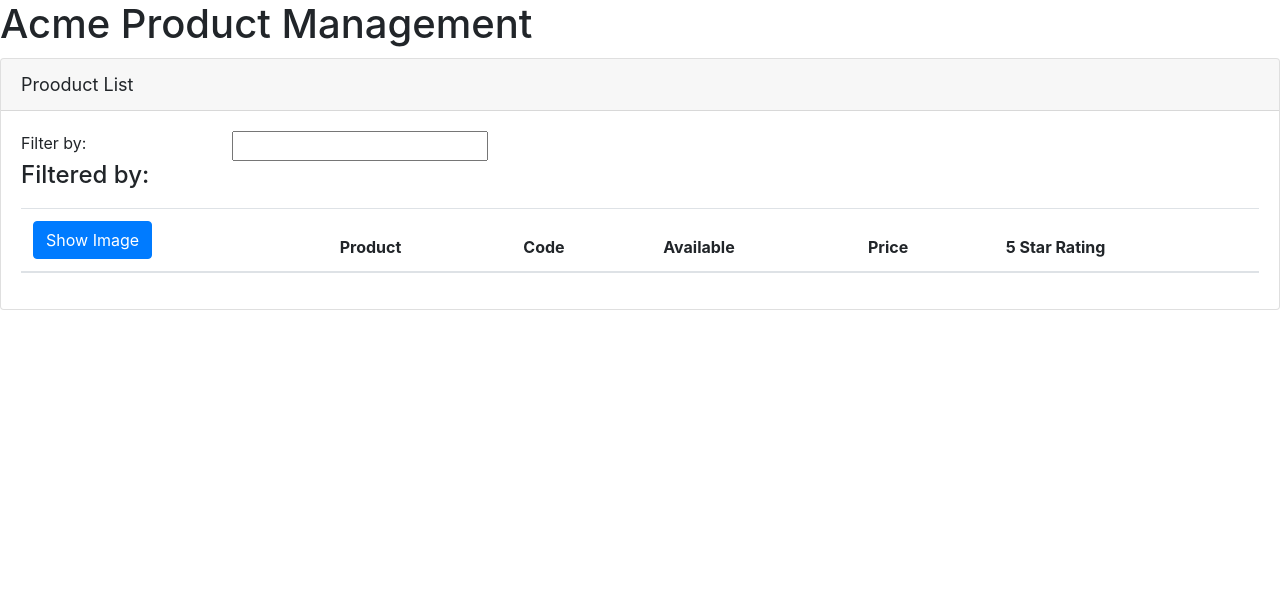
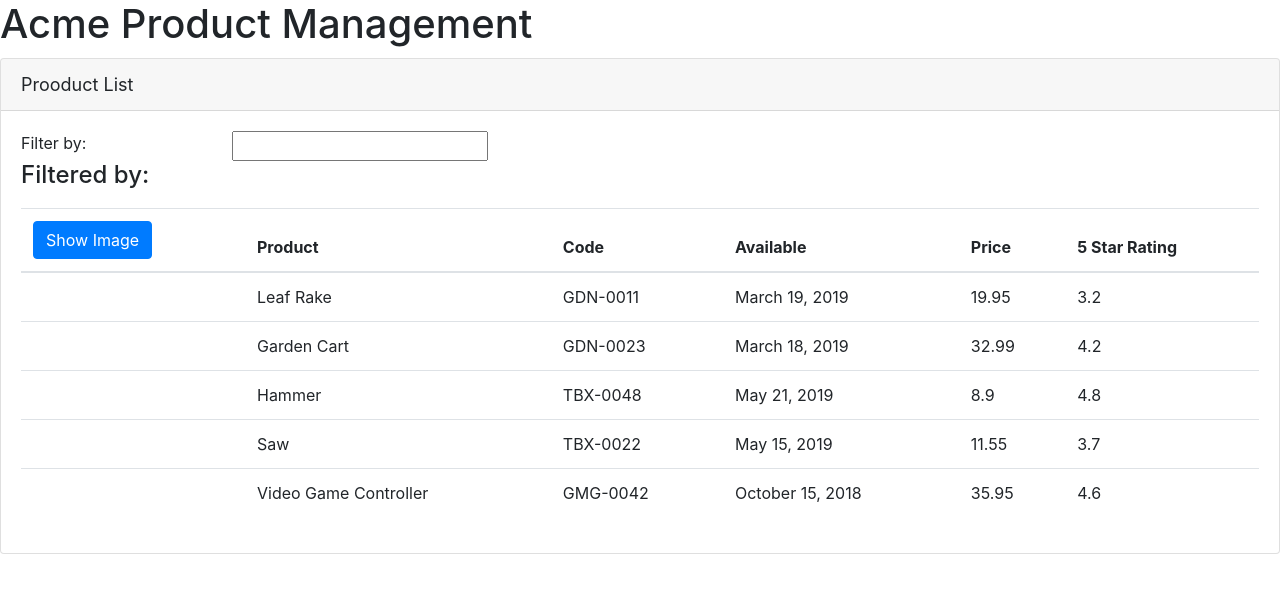
Before and after one commit to leon-mil/angular-getting-started, an Angular app: page / in a window 1280 px wide. Shown: the top 592 px of the page. Built offline with nearby package versions, Linux system fonts and the light colour scheme.

Commit message:
Added Logic with Directives

```diff
--- a/src/app/products/product-list.component.html
+++ b/src/app/products/product-list.component.html
@@ -11,7 +11,7 @@
           <div class='col-md-6'><h4>Filtered by: </h4></div>
         </div>
         <div class='table-responsive'>
-            <table class='table'>
+            <table class='table' *ngIf='products && products.length'>
               <thead>
                 <tr>
                   <th>
@@ -27,6 +27,14 @@
                 </tr>
               </thead>
               <tbody>
+                <tr *ngFor='let product of products'>
+                  <td></td>
+                  <td> {{ product.productName }} </td>
+                  <td> {{ product.productCode }} </td>
+                  <td> {{ product.releaseDate }} </td>
+                  <td> {{ product.price }} </td>
+                  <td> {{ product.starRating }}</td>
+                </tr>
               </tbody>
             </table>
         </div>
--- a/src/app/products/product-list.component.ts
+++ b/src/app/products/product-list.component.ts
@@ -7,4 +7,57 @@
 
 export class ProductListComponent {
     pageTitle = 'Prooduct List';
+    products: any[] =
+    [
+        {
+          productId: 1,
+          productName: 'Leaf Rake',
+          productCode: 'GDN-0011',
+          releaseDate: 'March 19, 2019',
+          description: 'Leaf rake with 48-inch wooden handle.',
+          price: 19.95,
+          starRating: 3.2,
+          imageUrl: 'assets/images/leaf_rake.png'
+        },
+        {
+          productId: 2,
+          productName: 'Garden Cart',
+          productCode: 'GDN-0023',
+          releaseDate: 'March 18, 2019',
+          description: '15 gallon capacity rolling garden cart',
+          price: 32.99,
+          starRating: 4.2,
+          imageUrl: 'assets/images/garden_cart.png'
+        },
+        {
+          productId: 5,
+          productName: 'Hammer',
+          productCode: 'TBX-0048',
+          releaseDate: 'May 21, 2019',
+          description: 'Curved claw steel hammer',
+          price: 8.9,
+          starRating: 4.8,
+          imageUrl: 'assets/images/hammer.png'
+        },
+        {
+          productId: 8,
+          productName: 'Saw',
+          productCode: 'TBX-0022',
+          releaseDate: 'May 15, 2019',
+          description: '15-inch steel blade hand saw',
+          price: 11.55,
+          starRating: 3.7,
+          imageUrl: 'assets/images/saw.png'
+        },
+        {
+          productId: 10,
+          productName: 'Video Game Controller',
+          productCode: 'GMG-0042',
+          releaseDate: 'October 15, 2018',
+          description: 'Standard two-button video game controller',
+          price: 35.95,
+          starRating: 4.6,
+          imageUrl: 'assets/images/xbox-controller.png'
+        }
+      ];
 }
```
